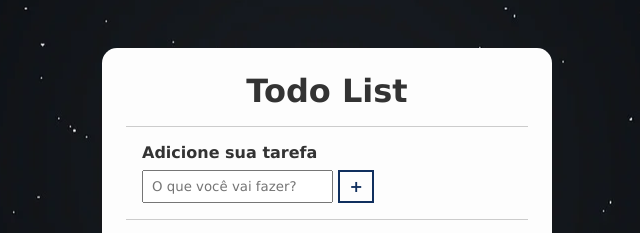
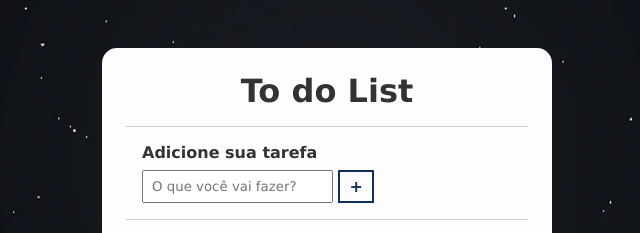
Before and after one commit to leticiaafaleiros/To-do-list, a plain HTML site: page index.html in a window 1280 px wide. Shown: the top 233 px of the page, 313-953 px from the left. Drawn offline with Linux system fonts and the light colour scheme.

Commit message:
ajustes no titulo

```diff
--- a/index.html
+++ b/index.html
@@ -4,7 +4,7 @@
     <meta charset="UTF-8" />
     <meta http-equiv="X-UA-Compatible" content="IE=edge" />
     <meta name="viewport" content="width=device-width, initial-scale=1.0" />
-    <title>Todo List</title>
+    <title>To do List</title>
     <link rel="stylesheet" href="./css/style.css" />
     <link
       rel="stylesheet"
@@ -18,7 +18,7 @@
   <body>
     <div class="todo-container">
       <header>
-        <h1>Todo List</h1>
+        <h1>To do List</h1>
       </header>
       <form id="todo-form">
         <p>Adicione sua tarefa</p>
```
